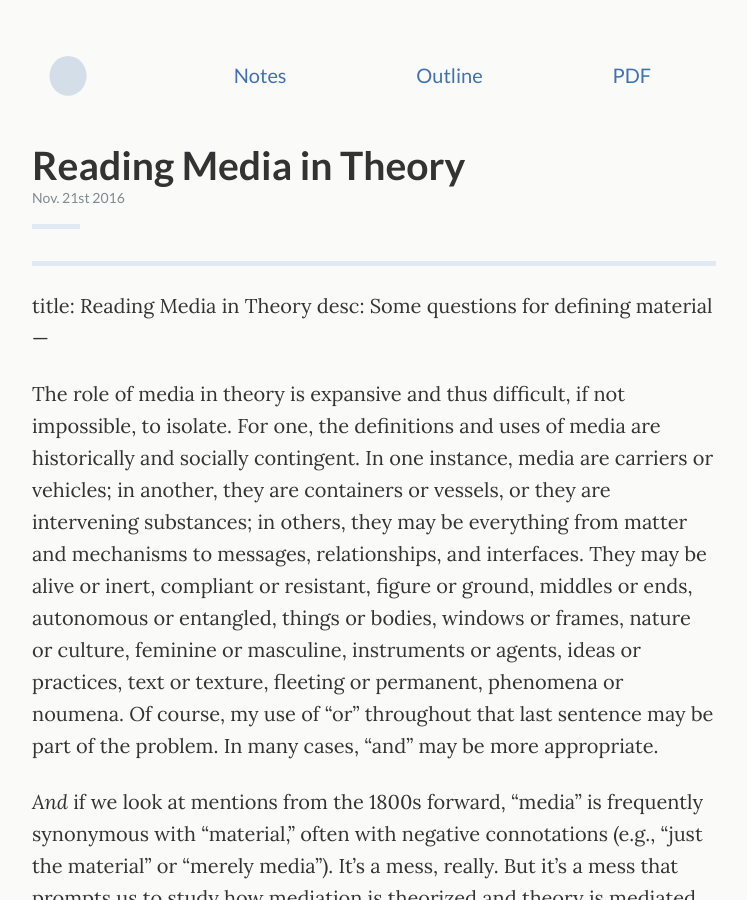
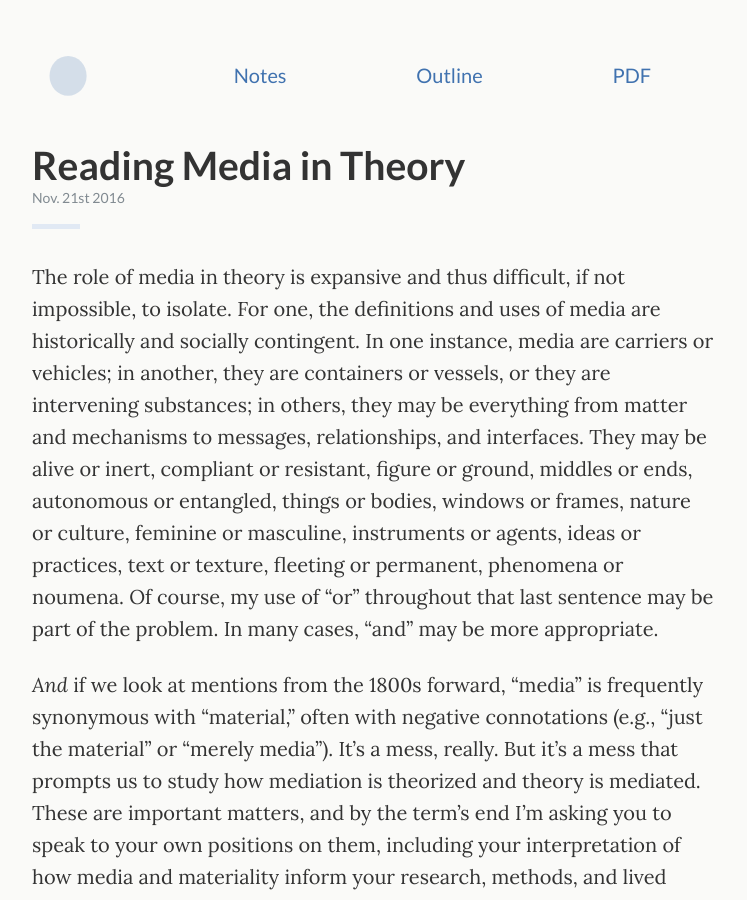
Before and after one commit to jentery/cspt500, a Jekyll site: the page built from _posts/2016-11-21-fourth.md, in a window 1280 px wide and 900 px high. Shown: the whole window, without its empty margins (266-1013 px from the left). Built offline with Jekyll 4.4.1, drawn with Linux system fonts in a browser that asks for light colours.

Commit message:
Update 2016-11-21-fourth.md

```diff
--- a/_posts/2016-11-21-fourth.md
+++ b/_posts/2016-11-21-fourth.md
@@ -1,8 +1,3 @@
----
-title: Reading Media in Theory
-desc: Some questions for defining material
----
-
 ---
 title: Reading Media in Theory
 desc: Some questions for defining material
```
